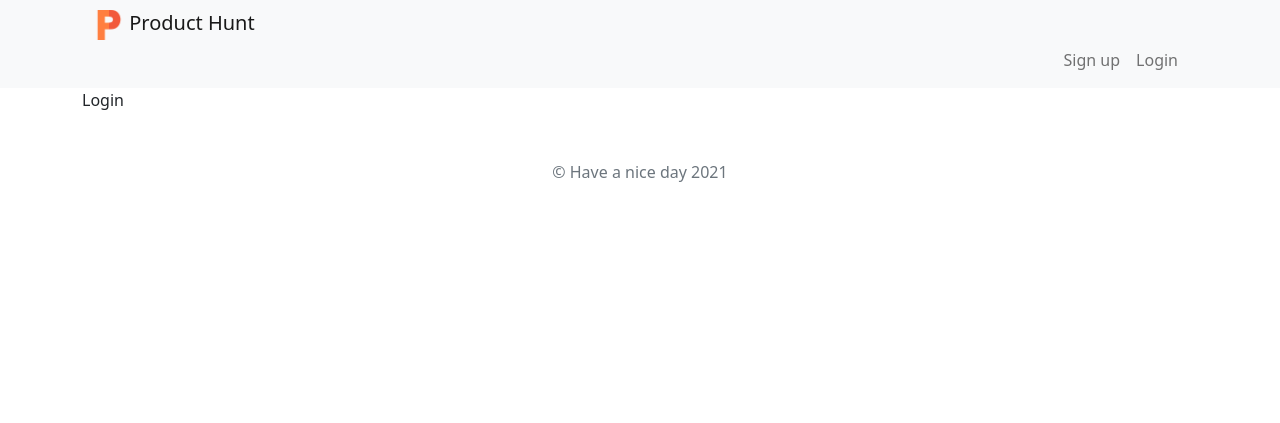
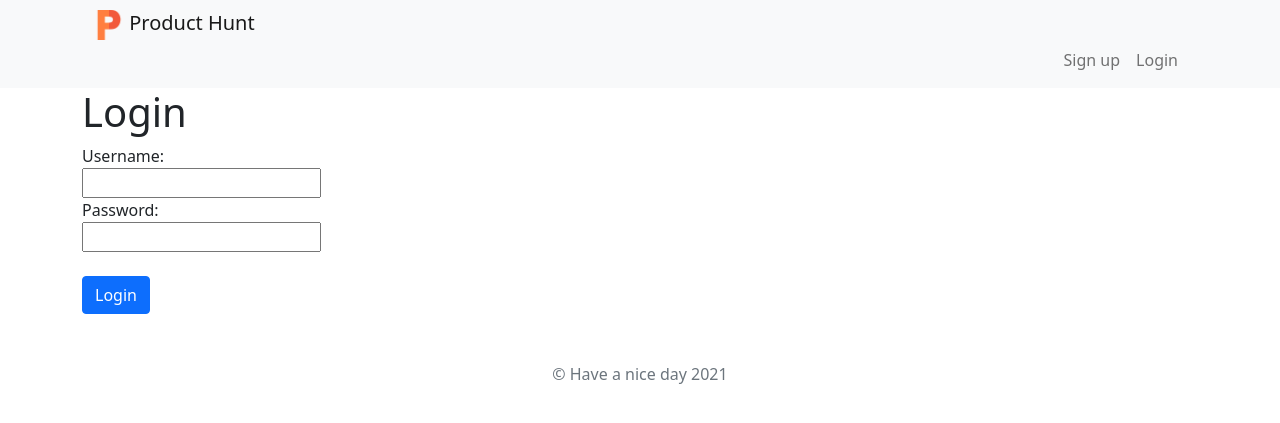
Before and after one commit to adrian2404/producthunt-clone, a Django app: page /accounts/login/ in a window 1280 px wide. Shown: the top 423 px of the page. Run offline with Django 3.2, Linux system fonts and the light colour scheme.

Commit message:
Login and logout part

```diff
--- a/accounts/templates/accounts/login.html
+++ b/accounts/templates/accounts/login.html
@@ -2,13 +2,36 @@
 <html lang="en">
 <head>
     <meta charset="UTF-8">
-    <title>Home page</title>
+    <title>Login</title>
 </head>
 <body>
 {% extends 'base.html' %}
 
 {% block content %}
-Login
+
+  {%  if error %}
+    {{ error }}
+    <br />
+    <br />
+  {% endif %}
+
+  <h1>Login</h1>
+
+  <form method="POST" action="{% url 'login' %}">
+  {% csrf_token %}
+  Username:
+  <br />
+  <input type="text" name="username"/>
+  <br />
+  Password:
+  <br />
+  <input type="password" name="password"/>
+
+  <br />
+  <br />
+  <input class="btn btn-primary" type="submit" value="Login">
+  </form>
+
 {% endblock %}
 </body>
 </html>
--- a/accounts/views.py
+++ b/accounts/views.py
@@ -27,8 +27,19 @@ def signup(request):
         return render(request, 'accounts/signup.html')
 
 def login(request):
-    return render(request, 'accounts/login.html')
+    if request.method == 'POST':
+        username, password = request.POST['username'], request.POST['password']
+        user = auth.authenticate(request, username=username, password=password)
+        if user is not None:
+            auth.login(request, user)
+            return redirect('home')
+        else:
+            return render(request, 'accounts/login.html',
+                          {'error': 'Username or password is incorrect'})
+    else:
+        return render(request, 'accounts/login.html')
 
 def logout(request):
-    # TODO need to route to home page and to logout
-    return render(request, 'accounts/signup.html')
+    if request.method == 'POST':
+        auth.logout(request)
+        return redirect('home')
--- a/producthunt/settings.py
+++ b/producthunt/settings.py
@@ -69,6 +69,7 @@ TEMPLATES = [
     },
 ]
 
+
 WSGI_APPLICATION = 'producthunt.wsgi.application'
 
 
--- a/producthunt/templates/base.html
+++ b/producthunt/templates/base.html
@@ -37,7 +37,7 @@
   <nav class="navbar navbar-expand-lg navbar-light bg-light">
     <div class="container">
       <div class="container-fluid">
-        <a class="navbar-brand" href="">
+        <a class="navbar-brand" href="{% url 'home' %}">
           <img  src="{% static 'logo.png' %}" height="30" width="30" class="d-inline-block alighn-top"/>
           Product Hunt
         </a>
@@ -46,8 +46,16 @@
         </button>
         <div class="collapse navbar-collapse" id="navbarNavAltMarkup">
           <div class="navbar-nav ms-auto">
+            {%  if user.is_authenticated %}
+            <a class="nav-link" href="javascript:{document.getElementById('logout').submit()}">Logout</a>
+            <form id="logout" action="{% url 'logout' %}" method="post">
+              {% csrf_token %}
+              <input type="hidden"/>
+            </form>
+            {% else %}
             <a class="nav-link" href="{% url 'signup' %}">Sign up</a>
             <a class="nav-link" href="{% url 'login' %}">Login</a>
+            {% endif %}
           </div>
         </div>
       </div>
```
